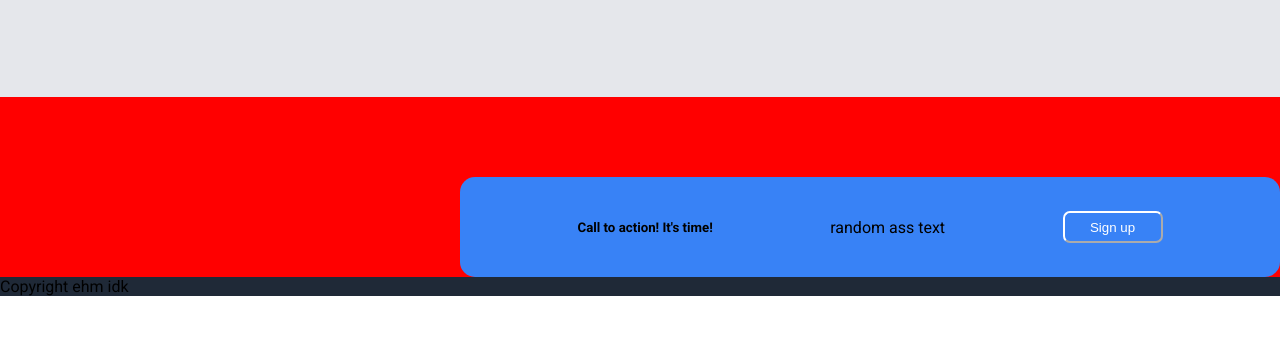
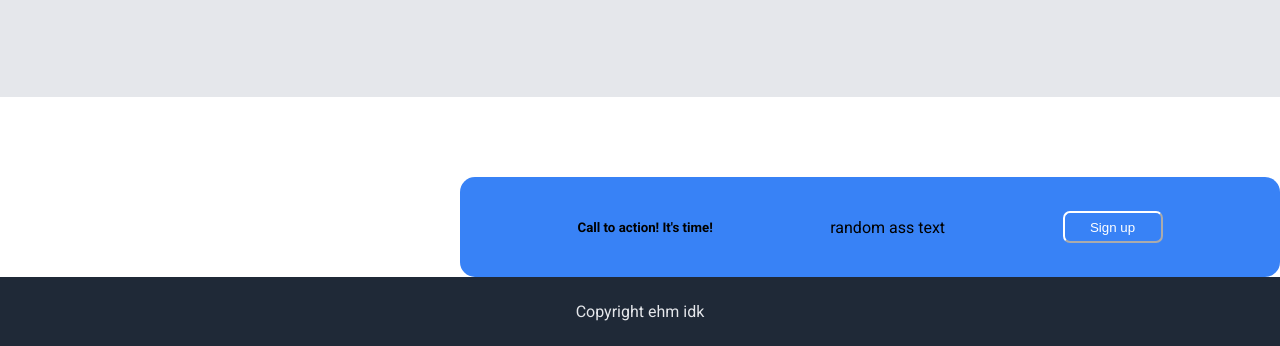
Before and after one commit to qrytech/landingpageTOP, a plain HTML site: page index.html in a window 1280 px wide. Shown: the part 620-966 px from the top of the page. Before the commit the page ends 916 px from the top, so only its background shows below. Drawn offline with Linux system fonts and the light colour scheme.

Commit message:
add footer sticking to bottom

```diff
--- a/index.html
+++ b/index.html
@@ -8,7 +8,7 @@
     <title>Landing Page</title>
 </head>
 <body>
-
+    <div class="notFooter">
         <div class="upperpart">
             <nav class="header">
                 <h2>Header Logo</h2>
@@ -58,6 +58,8 @@
             </div>
         </div>
 
+    </div>
+
     <footer class="footer">
         <p>Copyright ehm idk</p>
 
--- a/style.css
+++ b/style.css
@@ -9,9 +9,11 @@ html{
 
     box-sizing: border-box;
     font-family: 'Roboto', sans-serif, Arial;
+    height: 100%;
 }
 
 body{
+    height: 100%;
     display: flex;
     flex:1;
     flex-direction: column;
@@ -20,6 +22,7 @@ body{
 .upperpart{
 background-color: #1f2937;
 color: #f9faf8;
+
 
 }
 
@@ -89,6 +92,7 @@ font-size: 30px;
 .callToAction-Section{
 display: flex;
 
+
 }
 .callToAction{
     display: flex;
@@ -117,16 +121,19 @@ display: flex;
 
 }
 
-.lowerpart{
-    display: flex;
-    flex-direction: column;
-    flex: 1;
-    background-color: red;
-}
-
-
 
 footer{
     background-color: #1f2937;
+    padding: 25px;
+    display: flex;
+    justify-content: center;
+    align-items: center;
+    color:#E5E7Eb;
+}
+
+.notFooter{
+    display: flex;
+    flex-direction: column;
+    flex:1;
 
 }
```
Lines whose indentation alone changed are shown as unchanged.
